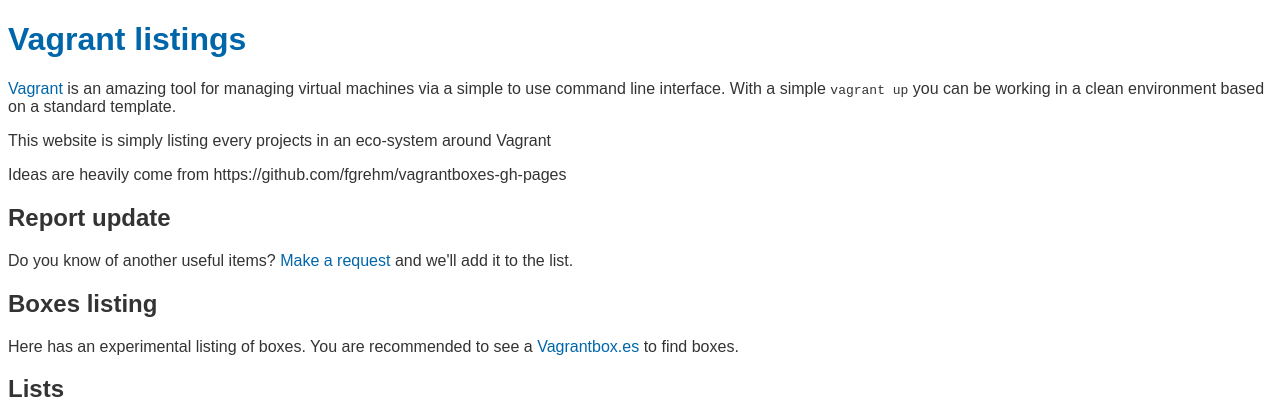
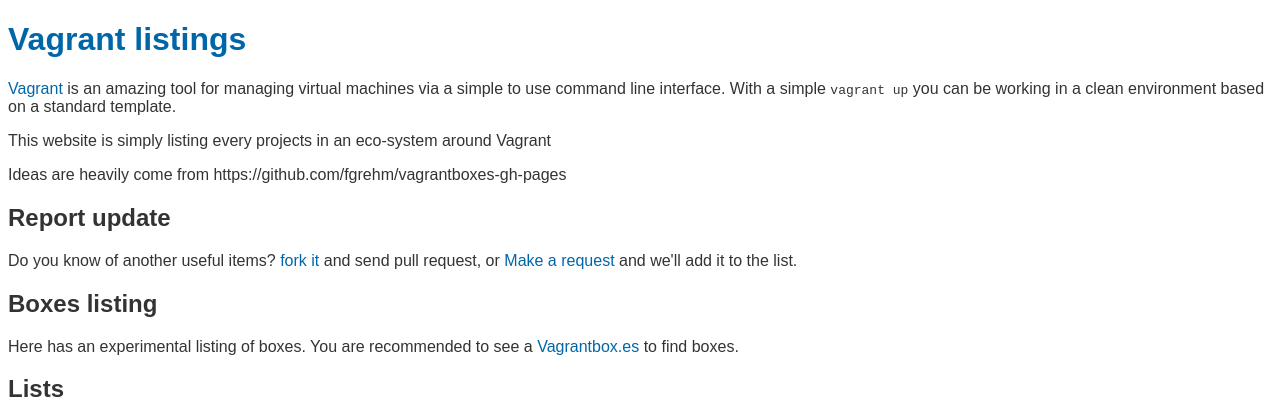
Before and after one commit to vagrant-lists/vagrant-lists.github.io, a Jekyll site: the page built from index.html, in a window 1280 px wide, cut to the strip 0-419 px from the top of the page. Built offline with Jekyll 4.4.1, drawn with Linux system fonts in a browser that asks for light colours; nearby versions of some CDN libraries; Markdown is read by kramdown in place of the engine named in the settings.

Commit message:
doc: update how to contribute
Signed-off-by: Hiroshi Miura <miurahr@linux.com>

```diff
--- a/_includes/report.html
+++ b/_includes/report.html
@@ -1 +1,3 @@
-    <p>Do you know of another useful items? <a href="http://github.com/vagrant-lists/vagrant-lists.github.io/issues">Make a request</a> and we'll add it to the list.</p>
+<p>Do you know of another useful items?
+<a href="http://github.com/vagrant-lists/vagrant-lists.github.io">fork it</a> and send pull request, or
+ <a href="http://github.com/vagrant-lists/vagrant-lists.github.io/issues">Make a request</a> and we'll add it to the list.</p>
```
Also changed, not shown: README.md, 1 other file.
